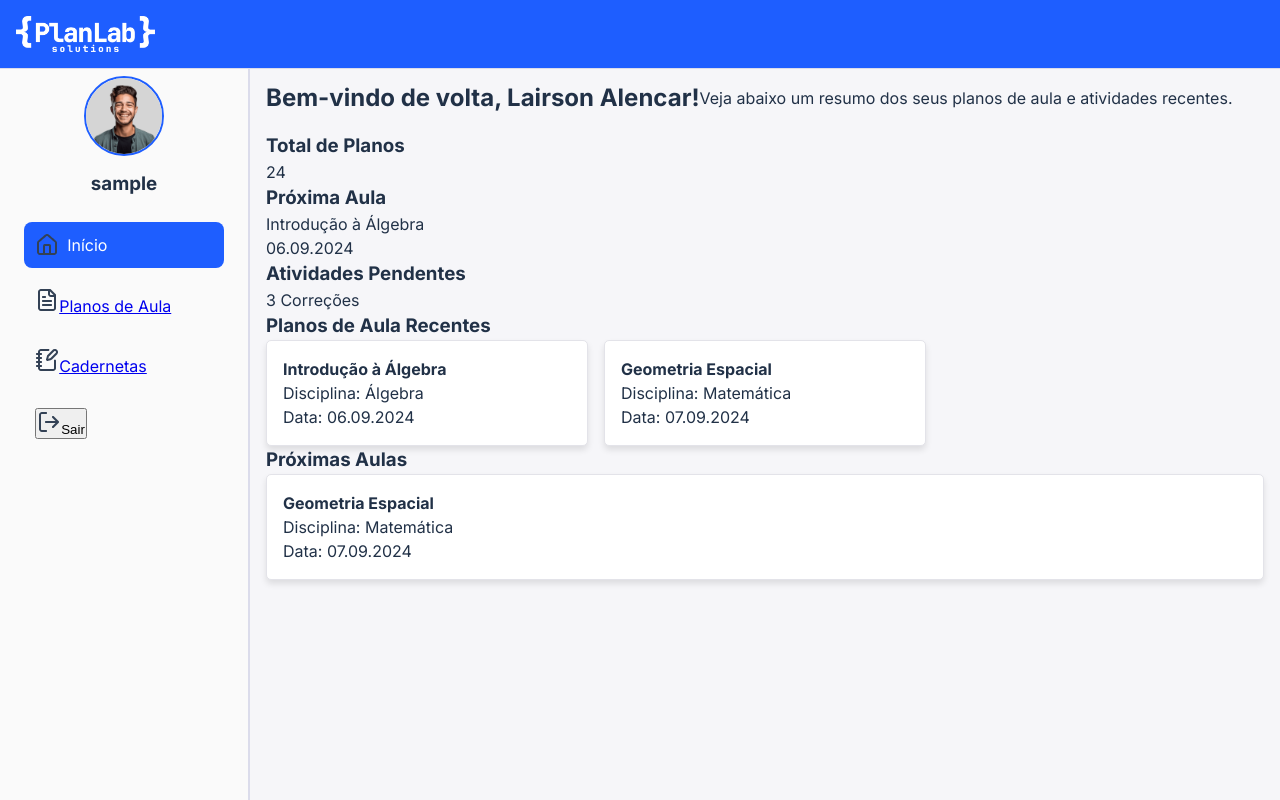
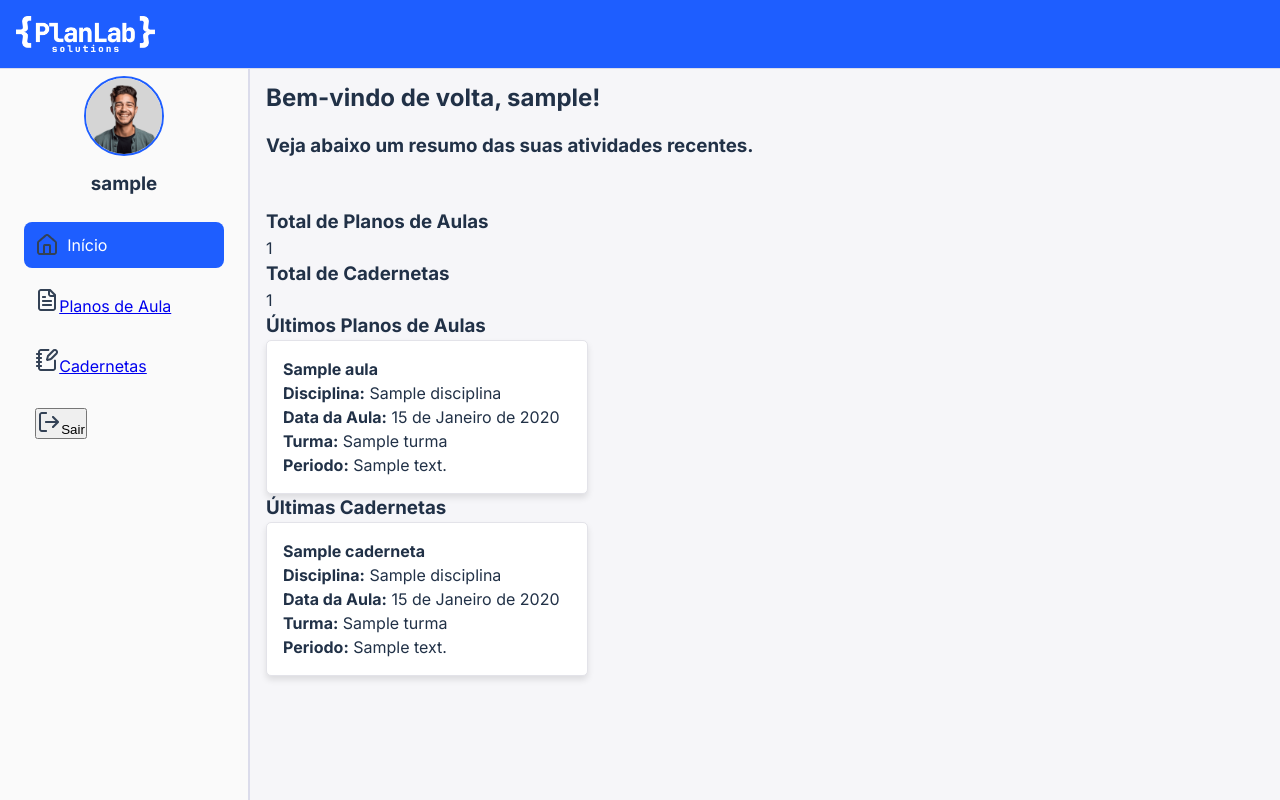
Before and after one commit to VanthuirMaia/EducMais, a Django app: page / in a window 1280 px wide. Run offline with Django 5.2, Linux system fonts and the light colour scheme; a user stored in the database is signed in; tables that the repository leaves empty hold one stand-in row (values such as "Sample post").

Commit message:
Adicionado dashboard a Home

```diff
--- a/PlanLab/templates/home.html
+++ b/PlanLab/templates/home.html
@@ -50,54 +50,69 @@
 
     <main class="conteudo-principal">
         <div class="botoes-acao">
-            <h2>Bem-vindo de volta, Lairson Alencar!</h2>
-            <p>Veja abaixo um resumo dos seus planos de aula e atividades recentes.</p>
+            <h2>Bem-vindo de volta, {{ user.username }}!</h2>
+        </div>
 
+        <div>
+            <h3>Veja abaixo um resumo das suas atividades recentes.</h3>
         </div>
+        <br>
+        <br>
         <div class="grade" id="grade-planos">
             <div class="indicadores-rapidos">
                 <div class="card-indicador">
-                    <h3>Total de Planos</h3>
-                    <p>24</p>
+                    <h3>Total de Planos de Aulas</h3>
+                    <p>{{ total_aulas }}</p>
                 </div>
                 <div class="card-indicador">
-                    <h3>Próxima Aula</h3>
-                    <p>Introdução à Álgebra <br> 06.09.2024</p>
-                </div>
-                <div class="card-indicador">
-                    <h3>Atividades Pendentes</h3>
-                    <p>3 Correções</p>
+                    <h3>Total de Cadernetas</h3>
+                    <p>{{ total_cadernetas }}</p>
                 </div>
             </div>
         </div>
 
+        <!-- Últimas Aulas -->
         <div class="pag_planos_de_aula_recentes">
-            <h3>Planos de Aula Recentes</h3>
-                <div class="grade">
+            <h3>Últimos Planos de Aulas</h3>
+            <div class="grade">
+                {% for aula in ultimas_aulas %}
                     <div class="cartao">
-                        <h4>Introdução à Álgebra</h4>
-                        <p>Disciplina: Álgebra</p>
-                        <p>Data: 06.09.2024</p>
+                        <h4>{{ aula.titulo }}</h4>
+                        <p><strong>Disciplina:</strong> {{ aula.disciplina }}</p>
+                        <p><strong>Data da Aula:</strong> {{ aula.data_aula }}</p>
+                        <p><strong>Turma:</strong> {{ aula.turma }}</p>
+                        <p><strong>Periodo:</strong> {{ aula.semestre }}</p>
                     </div>
-                    <div class="cartao">
-                        <h4>Geometria Espacial</h4>
-                        <p>Disciplina: Matemática</p>
-                        <p>Data: 07.09.2024</p>
-                    </div>
-                </div>
-
+                {% empty %}
+                    <p>Você ainda não tem aulas registradas.</p>
+                {% endfor %}
+            </div>
         </div>
 
+        <!-- Últimas Cadernetas -->
         <div class="calendario">
-            <h3>Próximas Aulas</h3>
-                <div class="cartao">
-                    <h4>Geometria Espacial</h4>
-                    <p>Disciplina: Matemática</p>
-                    <p>Data: 07.09.2024</p>
-                </div>
-
+            <h3>Últimas Cadernetas</h3>
+            <div class="grade">
+                {% for caderneta in ultimas_cadernetas %}
+                    <div class="cartao">
+                        <h4>{{ caderneta.titulo }}</h4>
+                        <p><strong>Disciplina:</strong> {{ caderneta.disciplina }}</p>
+                        <p><strong>Data da Aula:</strong> {{ caderneta.data_aula }}</p>
+                        <p><strong>Turma:</strong> {{ caderneta.turma }}</p>
+                        <p><strong>Periodo:</strong> {{ caderneta.semestre }}</p>
+                    </div>
+                {% empty %}
+                    <p>Você ainda não tem cadernetas registradas.</p>
+                {% endfor %}
+            </div>
         </div>
     </main>
+
+
+
+
+
+
 
     <script>
         function toggleMenu() {
--- a/PlanLab/views.py
+++ b/PlanLab/views.py
@@ -226,12 +226,22 @@ def copiar_caderneta(request, id):
     messages.success(request, 'Caderneta copiada com sucesso! Você pode agora editar os campos necessários.')
     return redirect('form_editar_caderneta', caderneta_id=caderneta_copiada.id)
 
+@login_required
+def home(request):
+    planos = Aula.objects.filter(usuario=request.user)  # Assume que você tem um campo 'usuario' nos modelos
+    cadernetas = Caderneta.objects.filter(usuario=request.user)
 
-@login_required
-def login_view(request):
-    return render(request, 'login.html')
+    # Dados dinâmicos
+    total_aulas = planos.count()  # Corrigido para planos ao invés de aulas
+    total_cadernetas = cadernetas.count()  # Contagem de cadernetas
 
+    ultimas_aulas = Aula.objects.filter(usuario=request.user).order_by('-data_aula')[:5]
+    ultimas_cadernetas = cadernetas.order_by('-data_aula')[:5]  # Alterado para 'data_aula' em vez de 'data_criacao'
 
-@login_required
-def cadastro(request):
-    return render(request, 'cadastro.html')
+    contexto = {
+        'total_aulas': total_aulas,
+        'total_cadernetas': total_cadernetas,
+        'ultimas_aulas': ultimas_aulas,
+        'ultimas_cadernetas': ultimas_cadernetas,
+    }
+    return render(request, 'home.html', contexto)
```
